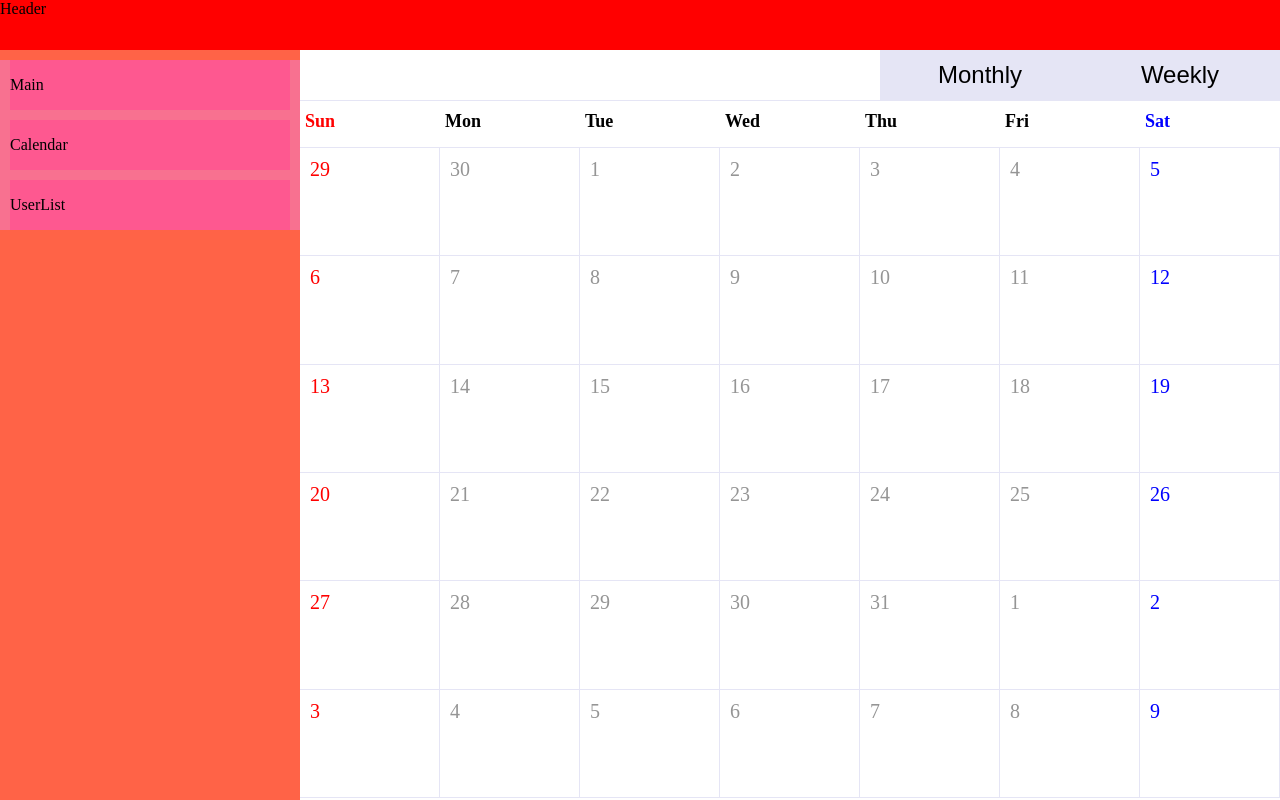
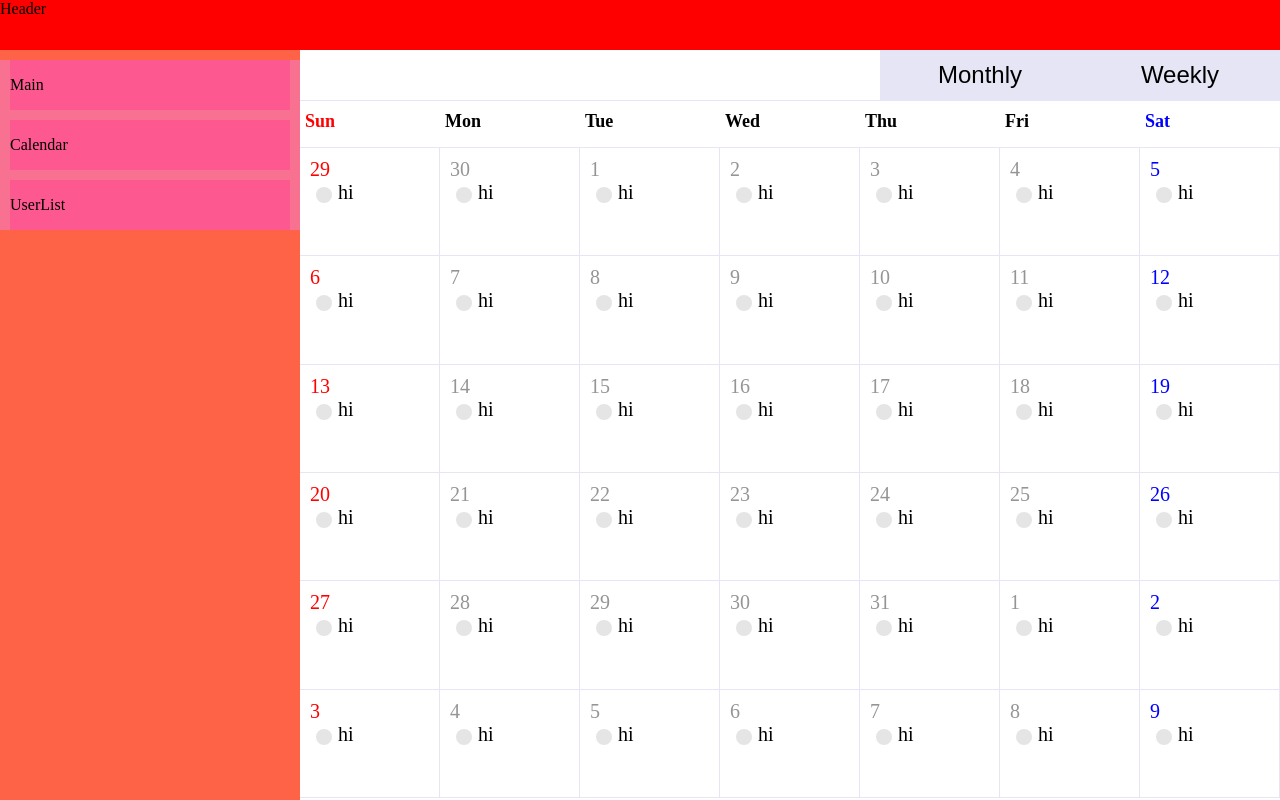
Before and after one commit to RudyPark3091/teams-web-app, a React (Create React App) app: page / in a window 1280 px wide. Built offline with nearby package versions, Linux system fonts and the light colour scheme.

Commit message:
Add TodoItemMonthly.js

```diff
--- a/src/components/CalendarDay.js
+++ b/src/components/CalendarDay.js
@@ -1,7 +1,7 @@
 import React, { useRef, useEffect } from 'react';
 import styled from 'styled-components';
 
-import Modal from './Modal.js';
+import TodoItemMonthly from './TodoItemMonthly.js';
 
 const Day = styled.div`
 color: ${props => (
@@ -27,7 +27,12 @@ const CalendarDay = React.forwardRef((props, ref) => {
 				ref={ref}
 				sunday={props.sunday}
 				saturday={props.saturday}
-			>{props.text}</Day>
+			>
+				<span>{props.text}</span>
+				<TodoItemMonthly>
+					<span>hi</span>
+				</TodoItemMonthly>
+			</Day>
 		</>
 	)
 });
--- /dev/null
+++ b/src/components/TodoItemMonthly.js
@@ -0,0 +1,26 @@
+import React from 'react';
+import styled from 'styled-components';
+
+const TodoWrapper = styled.div`
+display: flex;
+color: #000000;
+`;
+
+const Circle = styled.div`
+width: 16px;
+height: 16px;
+border-radius: 50%;
+background-color: ${props => props.color ? props.color : "#e5e5e5"};
+margin: 6px;
+`;
+
+const TodoItemMonthly = (props) => {
+	return (
+		<TodoWrapper>
+			<Circle color={props.color}></Circle>
+			{props.children}
+		</TodoWrapper>
+	)
+}
+
+export default TodoItemMonthly;
```
